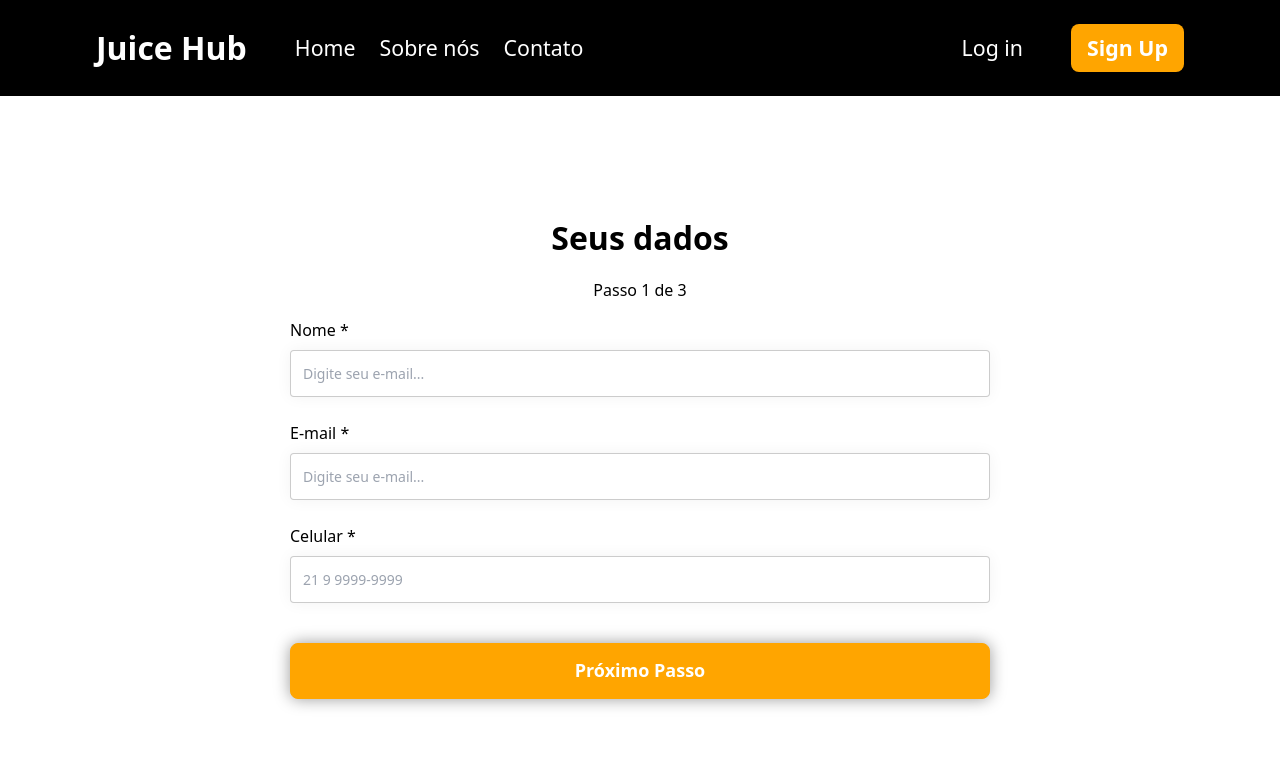
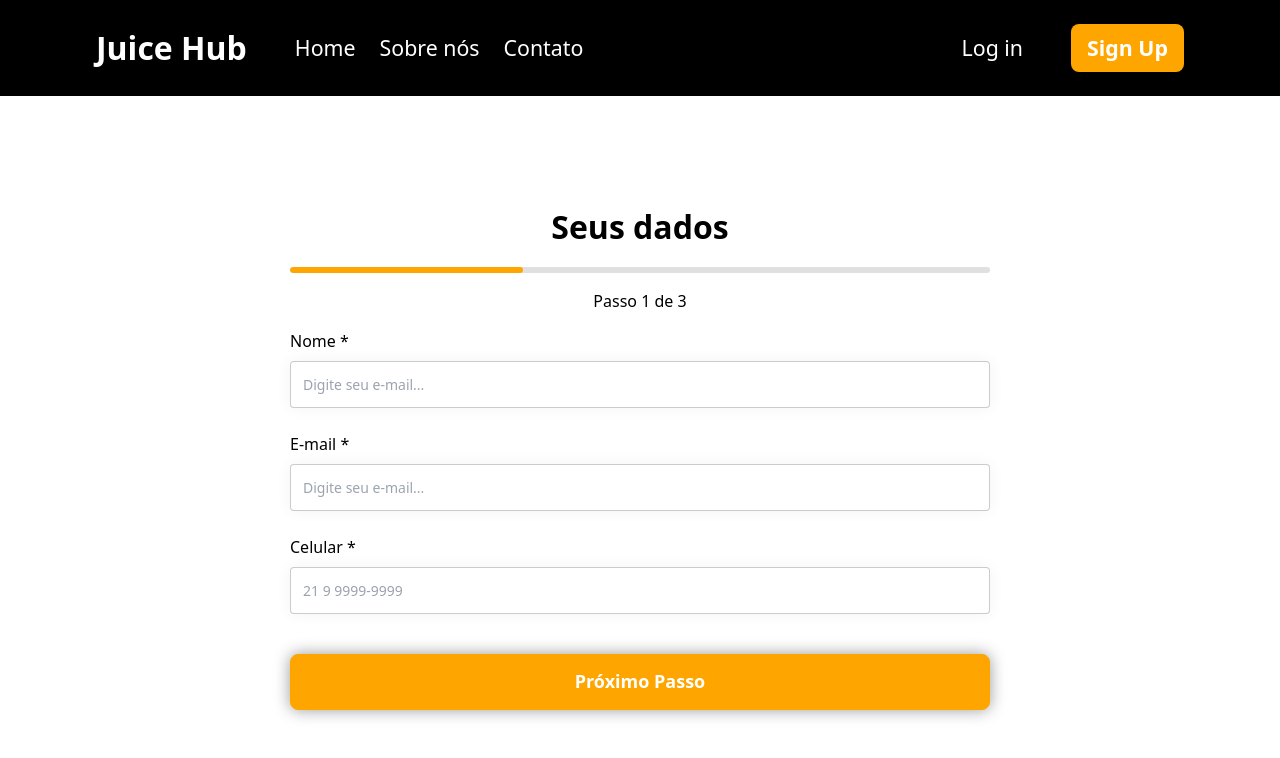
Before and after one commit to gabriel-py/juice-hub, a Next.js app: page /juice/order in a window 1280 px wide. Shown: the top 758 px of the page. Built offline with nearby package versions, Linux system fonts and the light colour scheme.

Commit message:
add progress bar

```diff
--- /dev/null
+++ b/src/app/juice/(components)/ProgressBar/index.tsx
@@ -0,0 +1,18 @@
+import styles from './styles.module.scss';
+
+interface IProgressBar {
+  progress: number;
+}
+
+const ProgressBar = ({ progress }: IProgressBar) => {
+  return (
+    <div className={styles.progressBar}>
+      <div
+        className={styles.progress}
+        style={{ width: `${progress}%` }}
+      ></div>
+    </div>
+  );
+};
+
+export default ProgressBar;
--- /dev/null
+++ b/src/app/juice/(components)/ProgressBar/styles.module.scss
@@ -0,0 +1,15 @@
+.progressBar {
+  height: 6px;
+  width: 100%;
+  border-radius: 40px;
+  background-color: #e0e0e0;
+  overflow: hidden;
+  max-width: 700px;
+}
+
+.progress {
+  height: 100%;
+  background-color: orange;
+  border-radius: 40px;
+  transition: width 0.3s ease;
+}
--- a/src/app/juice/order/page.tsx
+++ b/src/app/juice/order/page.tsx
@@ -6,6 +6,7 @@ import { Step } from '@mui/material';
 import { useEffect, useState } from 'react';
 import Flavors from './steps/flavors';
 import TakeOut from './steps/takeOutPlace';
+import ProgressBar from '../(components)/ProgressBar';
 
 export interface NewOrderFormData {
     name: string;
@@ -36,11 +37,11 @@ export default function Order() {
         },
     });
 
-    const maxPassos = 3;
+    const maxSteps = 3;
 
     const onNextStep = () => {
         const next = currentStepID + 1;
-        if(next > maxPassos){
+        if(next > maxSteps){
             return;
         }
         setCurrentStepID(next);
@@ -83,6 +84,7 @@ export default function Order() {
     return (
         <div className={styles.content}>
             <h1 className={styles.pageTitle}>{currentStep?.pageTitle}</h1>
+            <ProgressBar progress={currentStep?.step / steps?.length * 100} />
             <h2>Passo {currentStep?.step} de {steps?.length}</h2>
             <div className={styles.form}>
                 <form>
```
